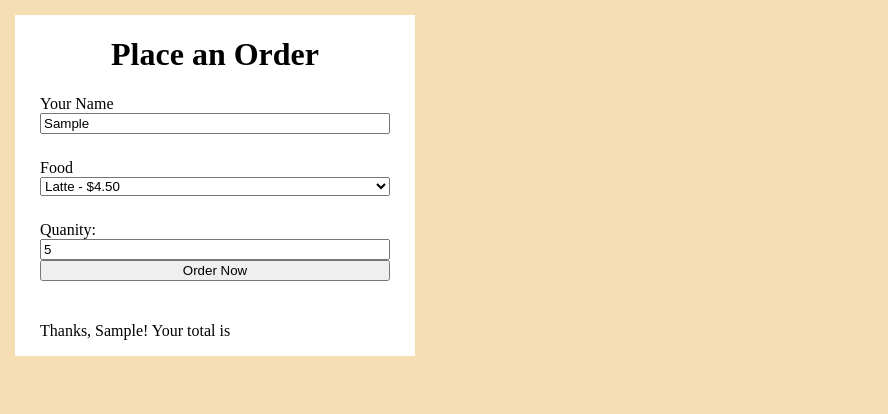
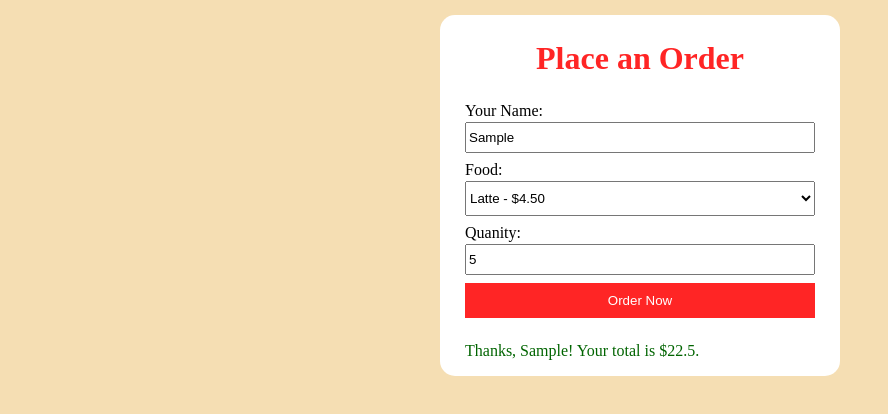
Before and after one commit to sockslol/practicepractical, a plain HTML site: page index.html in a window 1280 px wide. Both pictures are taken after typing "Sample", "5" into the empty fields and a click on the button "Order Now". Shown: the whole page, without its empty margins (0-888 px from the left). Drawn offline with Linux system fonts and the light colour scheme.

Commit message:
final version

```diff
--- a/css/styles.css
+++ b/css/styles.css
@@ -1,6 +1,9 @@
 body {
   margin: 0%;
   background-color: wheat;
+  display: flex;
+  align-items: center;
+  justify-content: space-evenly;
 }
 
 .FormHolder {
@@ -11,6 +14,7 @@ body {
   width: 400px;
   margin: 15px;
   background-color: white;
+  border-radius: 15px;
 }
 
 .orderingForm {
@@ -20,10 +24,39 @@ body {
   width: 350px;
 }
 
-.nameInput,
-.foodInput,
-.numberInput,
-.submitButton {
-  width: auto;
-  margin-bottom: 25px;
+.orderingForm * {
+  margin-bottom: 8px;
 }
+
+.orderingForm label {
+  margin-bottom: 2px;
+}
+
+input {
+  height: 25px;
+}
+
+select {
+  height: 35px;
+}
+
+button {
+  color: white;
+  background-color: rgb(255, 37, 37);
+  border: 0;
+  height: 35px;
+}
+
+button:hover {
+  background-color: rgb(255, 224, 224);
+  color: rgb(255, 37, 37);
+}
+
+h1 {
+  color: rgb(255, 37, 37);
+  margin: 25px;
+}
+
+p {
+  color: darkgreen;
+}
--- a/index.html
+++ b/index.html
@@ -13,14 +13,14 @@
       </div>
       <div>
         <form class="orderingForm">
-          <label>Your Name</label>
+          <label>Your Name:</label>
           <input type="text" id="nameInput" class="nameInput" />
 
-          <label>Food</label>
+          <label>Food:</label>
           <select id="foodInput" class="foodInput">
             <option value="4.50">Latte - $4.50</option>
-            <option>Coffee - $1.50</option>
-            <option>Ice- $99.99</option>
+            <option value="1.50">Coffee - $1.50</option>
+            <option value="99.99">Ice - $99.99</option>
           </select>
 
           <label>Quanity:</label>
--- a/js/app.js
+++ b/js/app.js
@@ -1,17 +1,17 @@
 document.querySelector("#submitButton").addEventListener("click", function(e){
     e.preventDefault()
     let name = document.querySelector("#nameInput").value
-    let order = document.querySelector("#foodInput").value.slice(9, document.querySelector("#foodInput").value.length)
+    let order = document.querySelector("#foodInput").value
     let amount = document.querySelector("#amountInput").value
 
-   console.log(order);
+   let price = Number(order) * Number(amount)
 
 
-    printToText(name, order, amount)
+    printToText(name, price)
 
 
 })
 
-function printToText(n, o, a){
-    document.querySelector("#freak").innerHTML = "Thanks, " + n +"! Your total is "
+function printToText(n, p){
+    document.querySelector("#freak").innerHTML = "Thanks, " + n +"! Your total is $" + p +".";
 }
```
